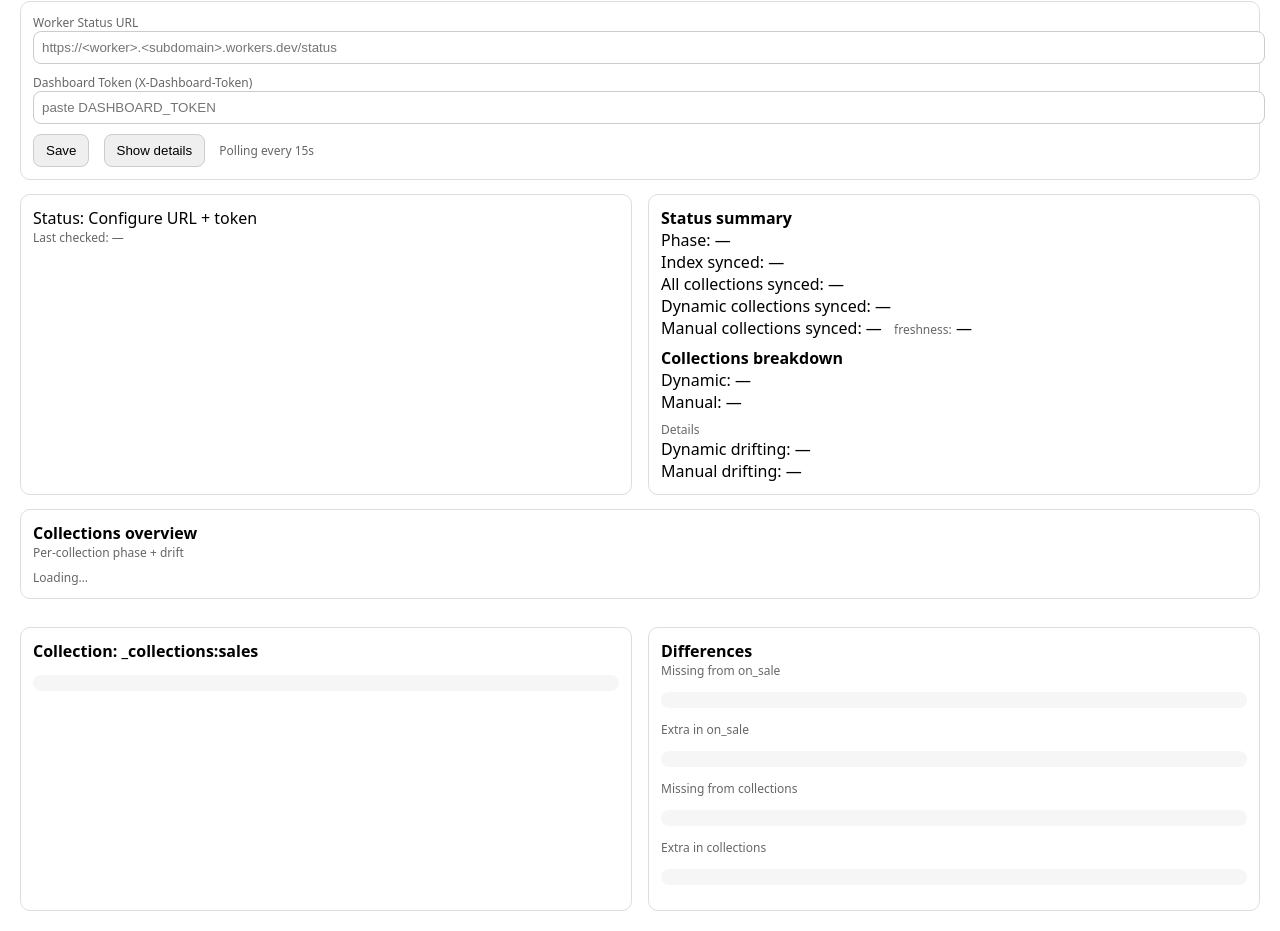
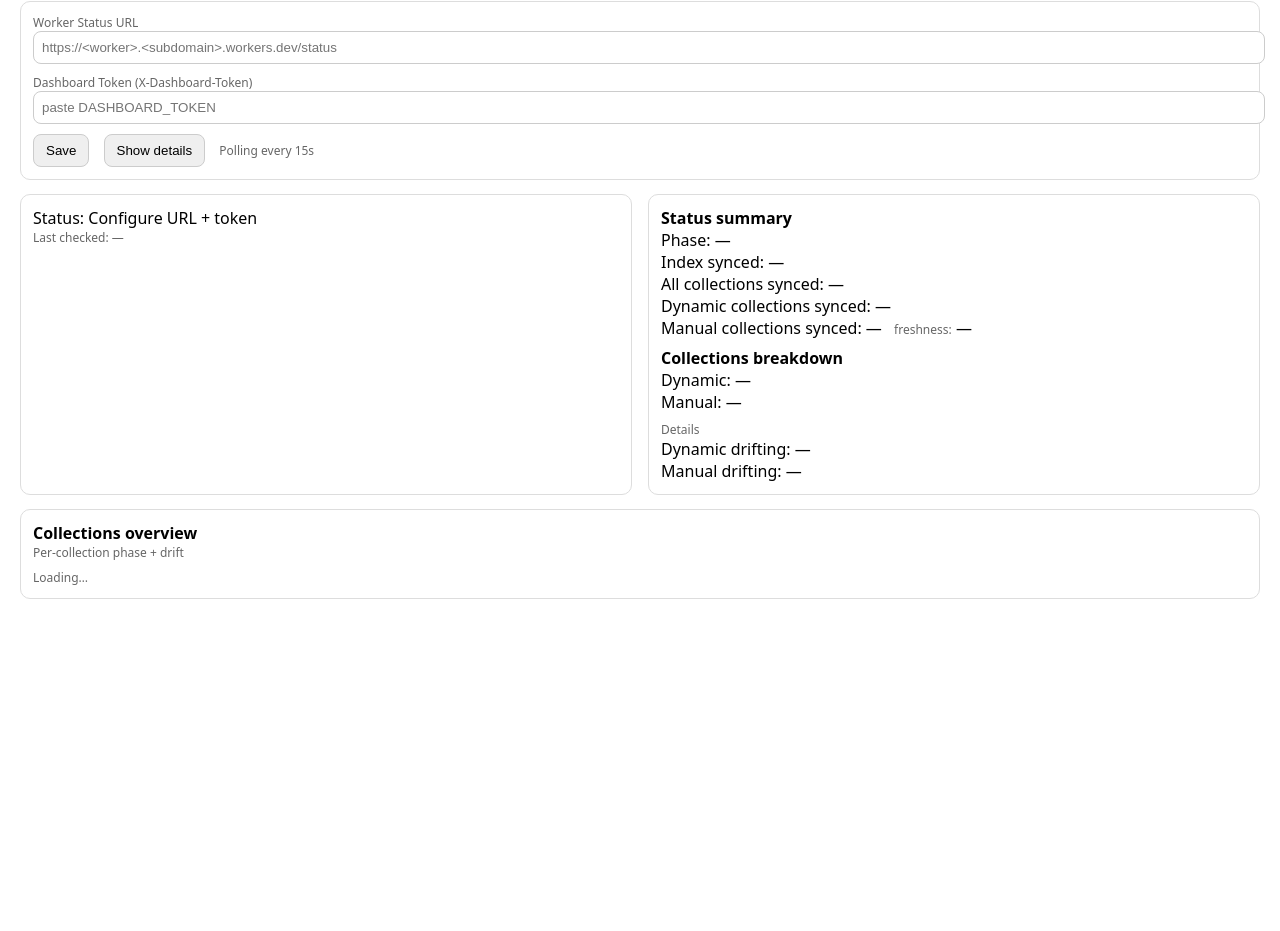
Before and after one commit to harrisrhm/algolia-json-connector, a plain HTML site: page docs/index.html in a window 1280 px wide. Shown: the part 72-1003 px from the top of the page. After the commit the page ends 800 px from the top, so only its background shows below. Drawn offline with Linux system fonts and the light colour scheme.

Commit message:
Dashboard: remove legacy Sales-only details panels

```diff
--- a/docs/index.html
+++ b/docs/index.html
@@ -82,24 +82,6 @@
 </div>
 
   <div style="height:14px"></div>
-
-  <div class="row">
-    <div class="card">
-      <b>Collection: _collections:sales</b>
-      <pre id="collections"></pre>
-    </div>
-    <div class="card">
-      <b>Differences</b>
-        <div class="small">Missing from on_sale</div>
-        <pre id="missOnSale"></pre>
-        <div class="small">Extra in on_sale</div>
-        <pre id="extraOnSale"></pre>
-        <div class="small">Missing from collections</div>
-        <pre id="missCol"></pre>
-        <div class="small">Extra in collections</div>
-        <pre id="extraCol"></pre>
-      </div>
-    </div>
   </div>
 
   <script>
@@ -114,11 +96,6 @@
       checkedAt: document.getElementById("checkedAt"),
       expected: document.getElementById("expected"),
       onSale: document.getElementById("onSale"),
-      collections: document.getElementById("collections"),
-      missOnSale: document.getElementById("missOnSale"),
-      extraOnSale: document.getElementById("extraOnSale"),
-      missCol: document.getElementById("missCol"),
-      extraCol: document.getElementById("extraCol"),
       phase: document.getElementById("phase"),
       indexSynced: document.getElementById("indexSynced"),
       allCollectionsSynced: document.getElementById("allCollectionsSynced"),
```
